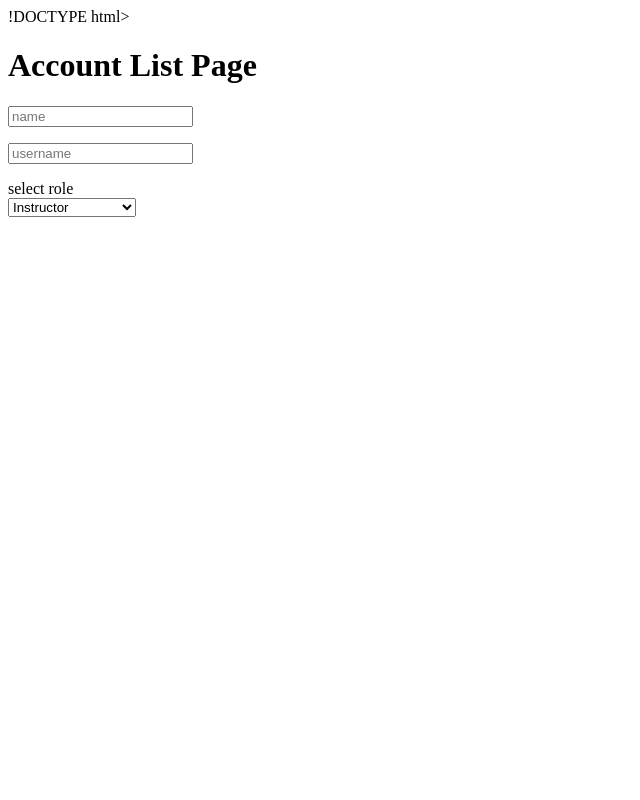
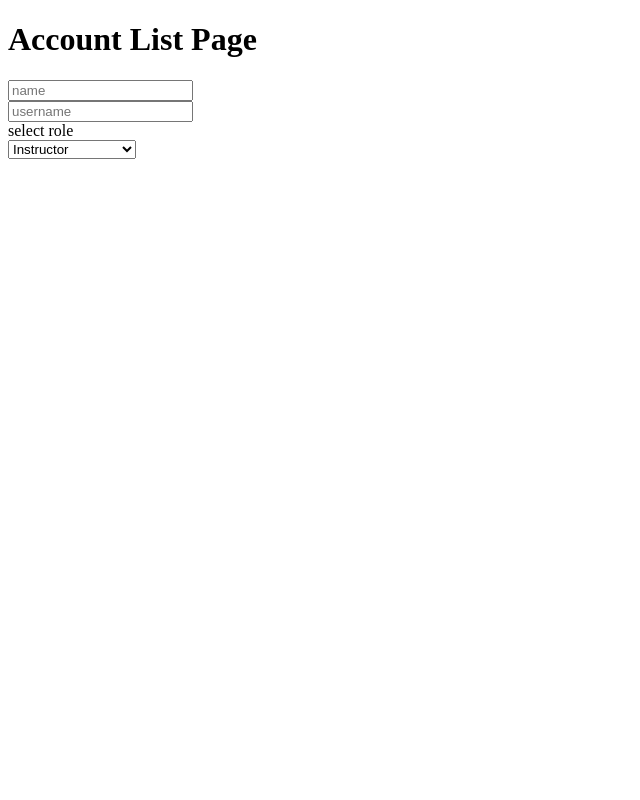
Before and after one commit to ademar-gamero/TA-Web-Application, a Django app: template templates/account_list.html in a window 1280 px wide. Shown: the whole page, without its empty margins (0-640 px from the left). Run offline with Django 3.2, Linux system fonts and the light colour scheme; the template is opened without the code that fills it, so the values that code supplies are empty.

Commit message:
minor typo fixes

```diff
--- a/ta_app/views/accountList.py
+++ b/ta_app/views/accountList.py
@@ -7,7 +7,7 @@ from django.http import Http404
 class accountList(View):
     def get(self,request):
         accounts = User.objects.all()
-        return render(request,"accountList.html",{"accountlist":accounts})
+        return render(request,"account_list.html",{"accountlist":accounts})
     def post(self,request):
 
          name = request.POST.get('name','')
--- a/templates/account_list.html
+++ b/templates/account_list.html
@@ -1,5 +1,5 @@
 
-!DOCTYPE html>
+<!DOCTYPE html>
 <html lang="en">
 <head>
     <meta charset="UTF-8">
--- a/templates/courseList.html
+++ b/templates/courseList.html
@@ -1,5 +1,5 @@
 
-!DOCTYPE html>
+<!DOCTYPE html>
 <html lang="en">
 <head>
     <meta charset="UTF-8">
```
Also changed, not shown: ta_app/tests/CourseTests.py (+1 -1 lines).
